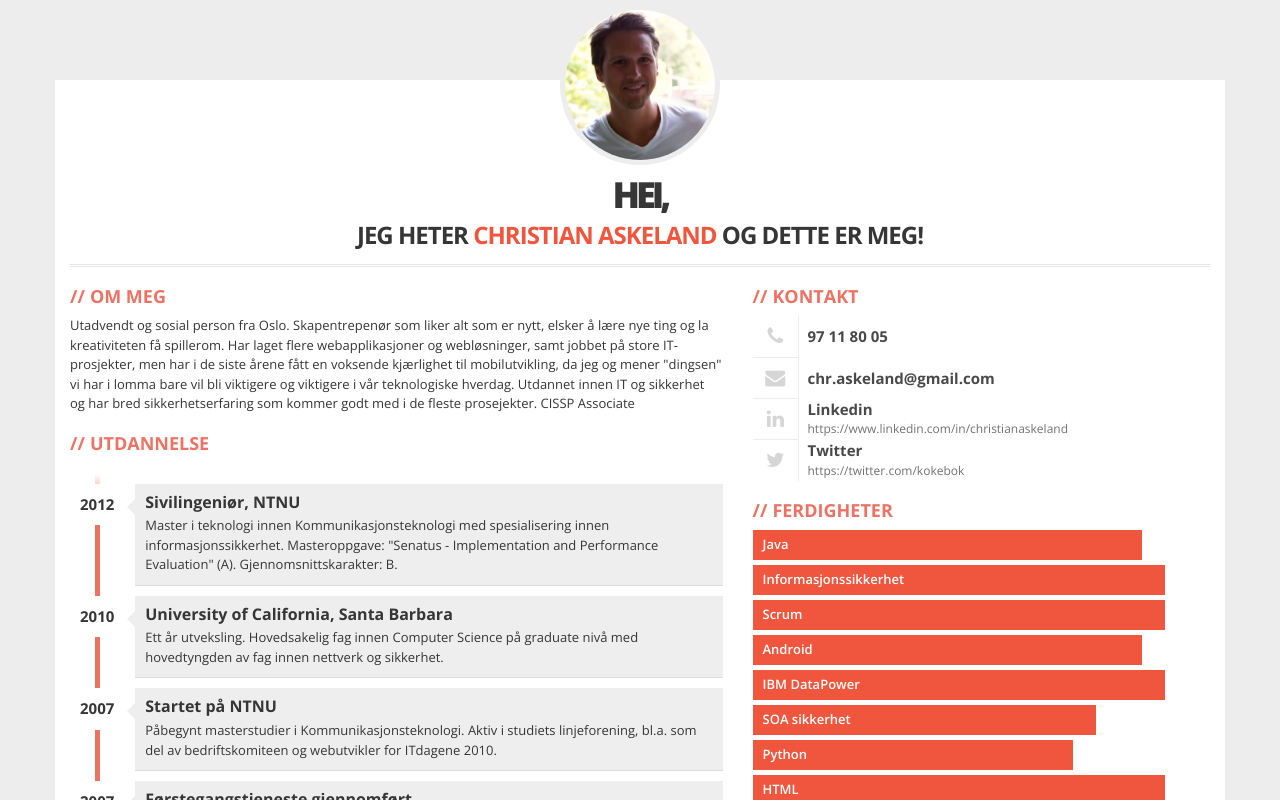
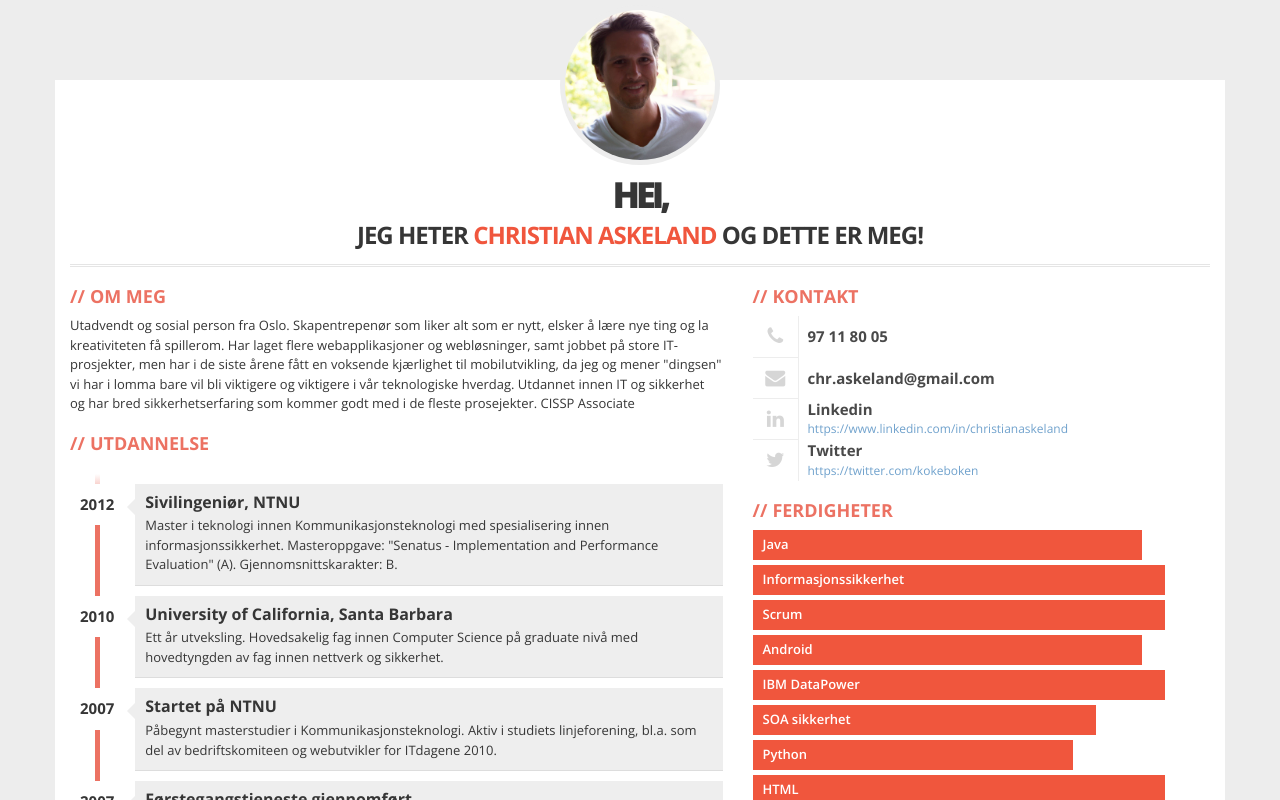
Before and after one commit to askeland/askeland.github.io, a plain HTML site: page index.html in a window 1280 px wide. Shown: the top 800 px of the page. Drawn offline with nearby package versions, Linux system fonts and the light colour scheme.

Commit message:
Fikset twitterlink, gjort linker klikkbare

```diff
--- a/index.html
+++ b/index.html
@@ -200,12 +200,12 @@
             <div class="contact-item">
               <div class="icon pull-left text-center"><span class="fa fa-linkedin fa-fw"></span></div>
               <div class="title pull-right">Linkedin</div>
-              <div class="description pull-right">https://www.linkedin.com/in/christianaskeland</div>
+              <div class="description pull-right"><a href="https://www.linkedin.com/in/christianaskeland">https://www.linkedin.com/in/christianaskeland</a></div>
             </div>
             <div class="contact-item">
               <div class="icon pull-left text-center"><span class="fa fa-twitter fa-fw"></span></div>
               <div class="title pull-right">Twitter</div>
-              <div class="description pull-right">https://twitter.com/kokebok</div>
+              <div class="description pull-right"><a href="https://twitter.com/kokeboken">https://twitter.com/kokeboken</a></div>
             </div>
           </div>
           <!-- SKILLS -->
```
